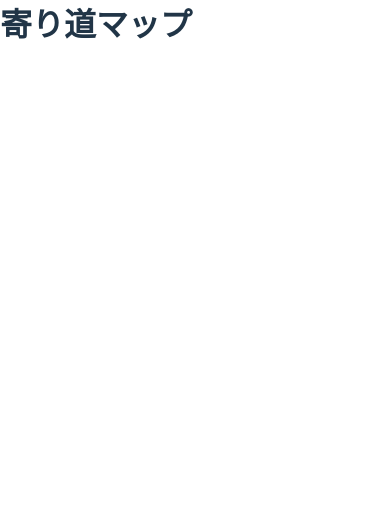
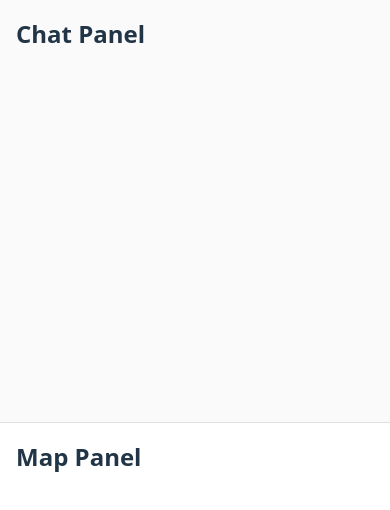
Before and after one commit to gawakawa/yorimichi-map, a React (Vite) app in the folder frontend/: page / in a window 390 px wide. Shown: the top 510 px of the page. Built offline with nearby package versions, Linux system fonts and the light colour scheme.

Commit message:
:sparkles: 2カラムレイアウトを実装
- AppLayout コンポーネント（グリッドベース）
- ChatPanel と MapPanel の骨組み
- モバイルレスポンシブ対応

Co-Authored-By: Claude Opus 4.5 <noreply@anthropic.com>

```diff
--- a/frontend/src/App.tsx
+++ b/frontend/src/App.tsx
@@ -1,11 +1,10 @@
 import './index.css';
+import { AppLayout } from './components/Layout/AppLayout';
+import { ChatPanel } from './components/Chat/ChatPanel';
+import { MapPanel } from './components/Map/MapPanel';
 
 function App() {
-	return (
-		<div>
-			<h1>寄り道マップ</h1>
-		</div>
-	);
+	return <AppLayout chatPanel={<ChatPanel />} mapPanel={<MapPanel />} />;
 }
 
 export default App;
--- /dev/null
+++ b/frontend/src/components/Chat/ChatPanel.tsx
@@ -0,0 +1,7 @@
+export function ChatPanel() {
+	return (
+		<div style={{ padding: '1rem', flex: 1 }}>
+			<h2>Chat Panel</h2>
+		</div>
+	);
+}
--- /dev/null
+++ b/frontend/src/components/Layout/AppLayout.css
@@ -0,0 +1,29 @@
+.app-layout {
+	display: grid;
+	grid-template-columns: 1fr 1.2fr;
+	height: 100vh;
+	gap: 0;
+}
+
+.chat-column {
+	display: flex;
+	flex-direction: column;
+	border-right: 1px solid #e0e0e0;
+	background-color: #fafafa;
+}
+
+.map-column {
+	display: flex;
+	flex-direction: column;
+}
+
+@media (max-width: 768px) {
+	.app-layout {
+		grid-template-columns: 1fr;
+	}
+
+	.chat-column {
+		border-right: none;
+		border-bottom: 1px solid #e0e0e0;
+	}
+}
--- /dev/null
+++ b/frontend/src/components/Layout/AppLayout.tsx
@@ -0,0 +1,16 @@
+import { ReactNode } from 'react';
+import './AppLayout.css';
+
+interface AppLayoutProps {
+	chatPanel: ReactNode;
+	mapPanel: ReactNode;
+}
+
+export function AppLayout({ chatPanel, mapPanel }: AppLayoutProps) {
+	return (
+		<div className="app-layout">
+			<div className="chat-column">{chatPanel}</div>
+			<div className="map-column">{mapPanel}</div>
+		</div>
+	);
+}
--- /dev/null
+++ b/frontend/src/components/Map/MapPanel.tsx
@@ -0,0 +1,7 @@
+export function MapPanel() {
+	return (
+		<div style={{ padding: '1rem', flex: 1 }}>
+			<h2>Map Panel</h2>
+		</div>
+	);
+}
```
